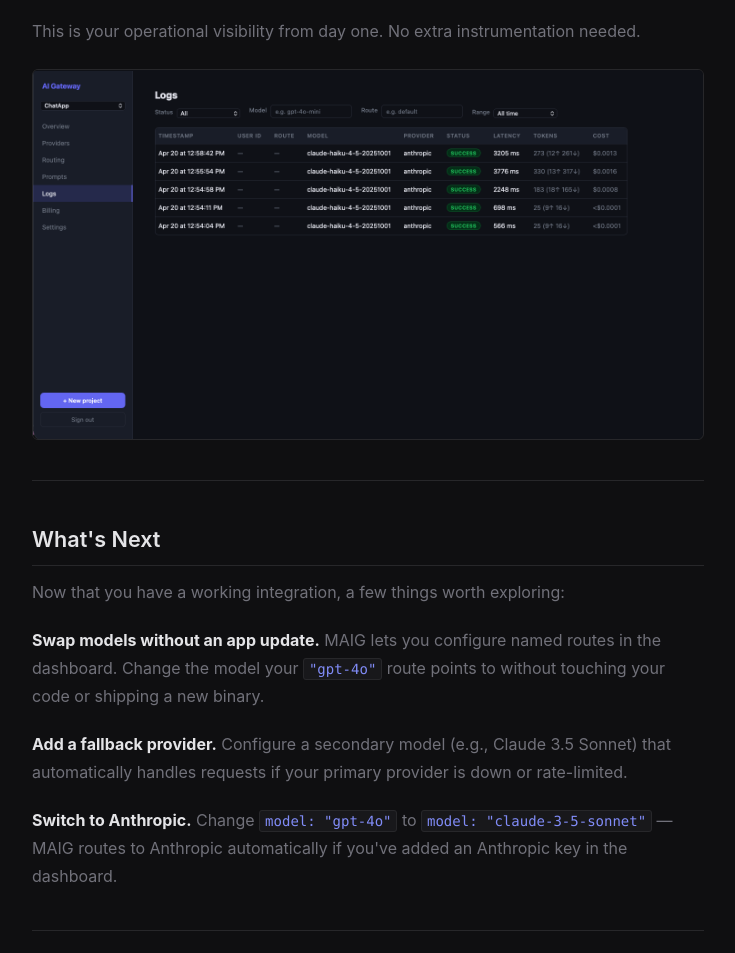
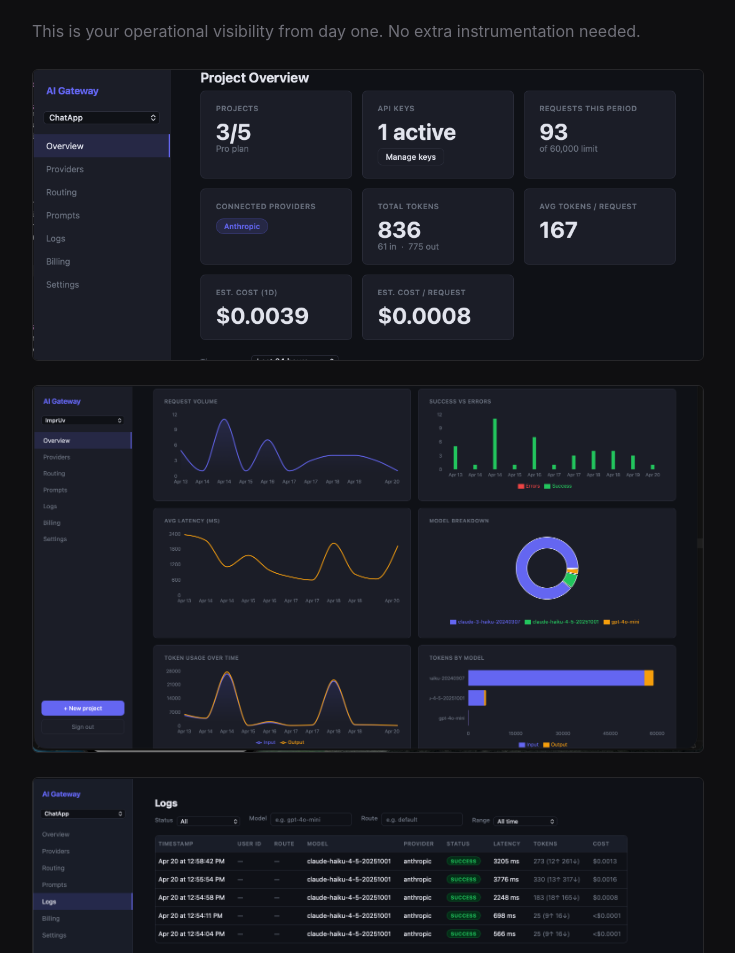
Before and after one commit to MAiG-dev/MAiG-dev.github.io, a website: page blog/how-to-add-ai-to-ios-app-15-minutes.html in a window 1280 px wide. Shown: the part 10380-11333 px from the top of the page, without its empty margins (272-1007 px from the left). Drawn offline with Linux system fonts and the light colour scheme.

Commit message:
Adds more images

```diff
--- a/blog/how-to-add-ai-to-ios-app-15-minutes.html
+++ b/blog/how-to-add-ai-to-ios-app-15-minutes.html
@@ -226,6 +226,8 @@ struct ContentView: View {
 <li>Status (success / error)</li>
 </ul>
 <p>This is your operational visibility from day one. No extra instrumentation needed.</p>
+<img src="../assets/blog/how-to-add-ai-to-ios-app-15-minutes/view-dashboard.png" alt="Overview in the MAIG dashboard" />
+<img src="../assets/blog/how-to-add-ai-to-ios-app-15-minutes/view-analytics.png" alt="Analytics in the MAIG dashboard" />
 <img src="../assets/blog/how-to-add-ai-to-ios-app-15-minutes/view-logs.png" alt="Request logs in the MAIG dashboard" />
 <hr>
 <h2>What&#39;s Next</h2>
```
Also changed, not shown: assets/blog/how-to-add-ai-to-ios-app-15-minutes/view-analytics.png (added), assets/blog/how-to-add-ai-to-ios-app-15-minutes/view-dashboard.png (added).
